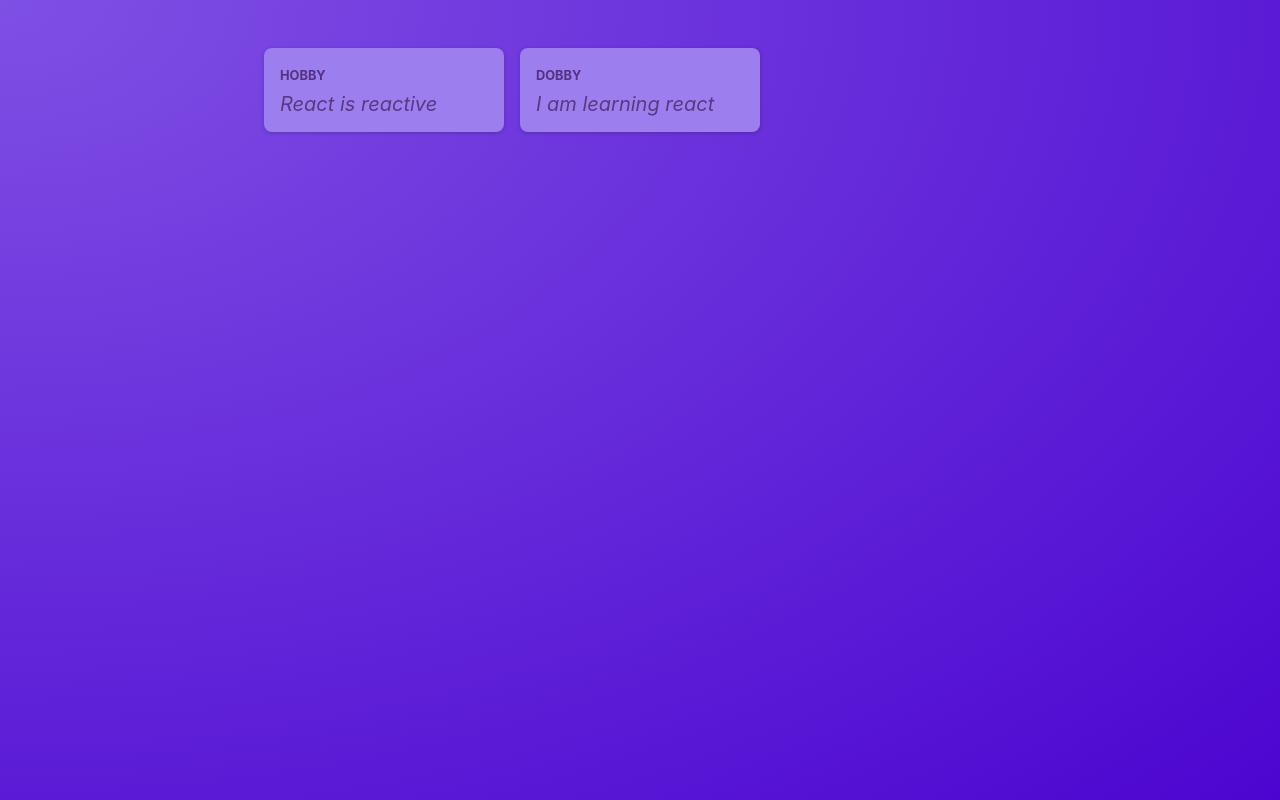
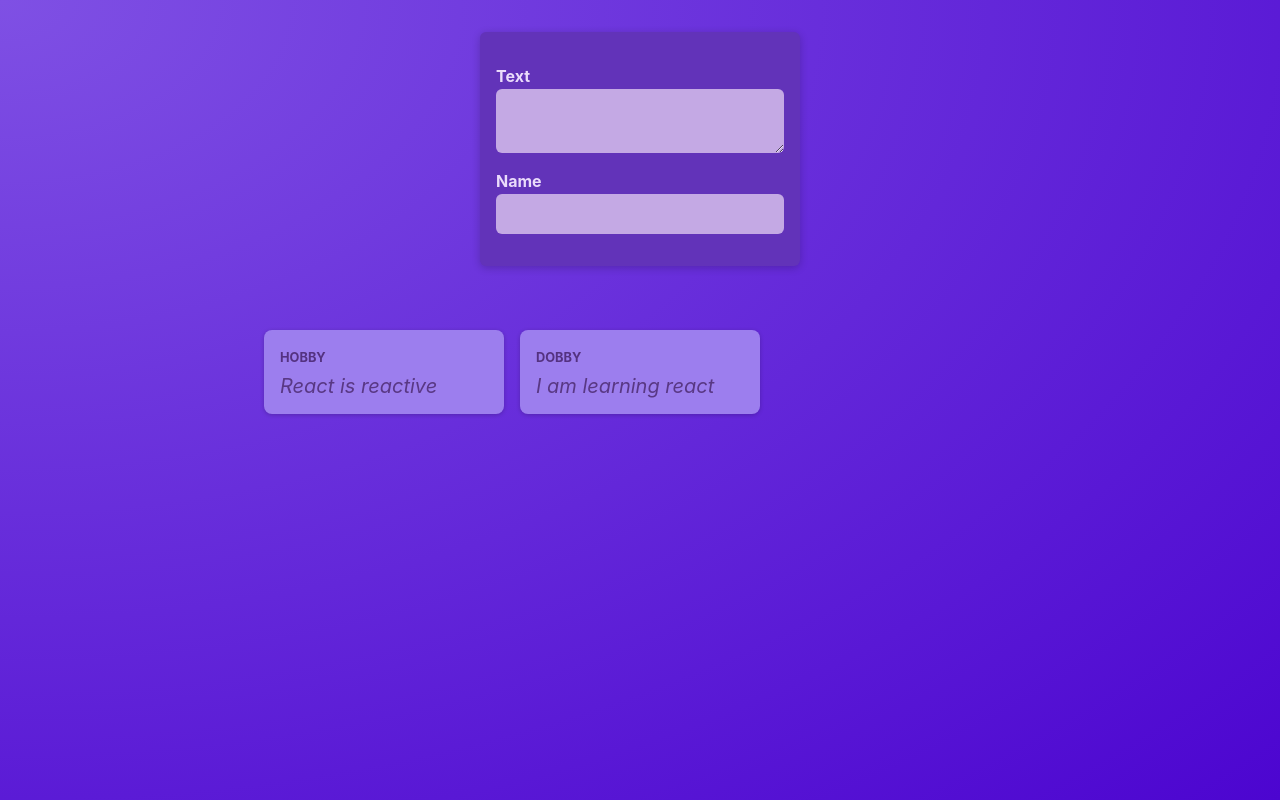
Before and after one commit to Paz777/react-message-post-app, a React (Vite) app: page / in a window 1280 px wide. Built offline with nearby package versions, Linux system fonts and the light colour scheme; the HTML template or start-up script is replaced by a standard one.

Commit message:
Adding in new post component

```diff
--- /dev/null
+++ b/src/components/NewPost.jsx
@@ -0,0 +1,17 @@
+import  classes from './NewPost.module.css'
+
+function NewPost() {
+    return <form className={classes.form}>
+        <p>
+            <label htmlFor="body">Text</label>
+            <textarea id="body" required-rows={3} />
+        </p>
+        <p>
+            <label htmlFor="name">Name</label>
+            <input type="text" id="name" required />
+        </p>
+    </form>
+
+}
+
+export default NewPost;
--- /dev/null
+++ b/src/components/NewPost.module.css
@@ -0,0 +1,55 @@
+.form {
+    background-color: #6233b9;
+    padding: 1rem;
+    width: 20rem;
+    margin: 2rem auto;
+    border-radius: 6px;
+    box-shadow: 0 2px 8px rgba(0, 0, 0, 0.2);
+}
+
+.form label {
+    display: block;
+    margin-bottom: 0.05rem;
+    color: #eadbfb;
+    font-weight: bold;
+}
+
+.form input,
+.form textarea {
+    display: block;
+    width: 100%;
+    font: inherit;
+    padding: 0.5rem;
+    border-radius: 6px;
+    border: none;
+    background-color: #c4a9e4;
+    color: #28262c;
+}
+
+.actions {
+    display: flex;
+    justify-content: flex-end;
+    gap: 0.5rem;
+}
+
+.actions button {
+    cursor: pointer;
+    font: inherit;
+    padding: 0.5rem 1.5rem;
+    border: none;
+    border-radius: 4px;
+    background-color: #34036c;
+    color: #e5d5f7;
+}
+
+.actions button:hover {
+    background-color: #23014a;
+}
+
+.actions button[type='button'] {
+    background-color: transparent;
+}
+
+.actions button[type='button']:hover {
+    color: #d1bee6;
+}
--- a/src/components/PostsList.jsx
+++ b/src/components/PostsList.jsx
@@ -1,11 +1,15 @@
+import NewPost from './NewPost';
 import Post from './Post';
 import classes from './PostsList.module.css'
 
 function PostsList() {
-    return <ul className={classes.posts}>
-        <Post author="Hobby" body="React is reactive" />
-        <Post author="Dobby" body="I am learning react" />
-    </ul>
+    return <>
+        <NewPost />
+        <ul className={classes.posts}>
+            <Post author="Hobby" body="React is reactive" />
+            <Post author="Dobby" body="I am learning react" />
+        </ul>
+    </>
 }
 
 export default PostsList;
```
